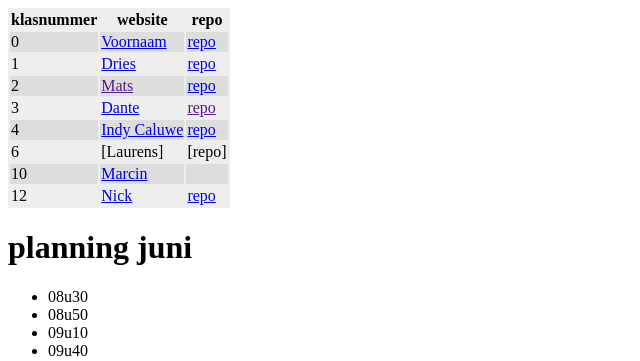
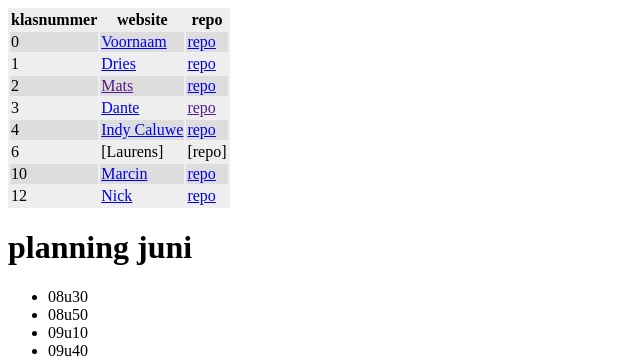
Before and after one commit to vbrh-immalle/vbrh-immalle.github.io, a Jekyll site: the page built from GIPWebsites2018-2019/index.md, in a window 1280 px wide. Shown: the top 361 px of the page, without its empty margins (0-640 px from the left). Built offline with Jekyll 4.4.1, drawn with Linux system fonts in a browser that asks for light colours; some web fonts are replaced.

Commit message:
Add repo Marcin

```diff
--- a/GIPWebsites2018-2019/index.md
+++ b/GIPWebsites2018-2019/index.md
@@ -11,7 +11,7 @@ title: GIP Websites 2016-2017
 | 3 | [Dante](http://DanteB-immalle.github.io/) | [repo]() |
 | 4 | [Indy Caluwe](https://github.com/indyc-immalle) |[repo](https://github.com/indyc-immalle/indyc-immalle.github.io)|
 | 6 | [Laurens] | [repo] |
-|10 | [Marcin](http://MarcinK-immalle.github.io/) |
+|10 | [Marcin](http://MarcinK-immalle.github.io/) | [repo](https://marcink-immalle.github.io/GIP_Site/) |
 | 12 | [Nick](http://NickZ-immalle.github.io/) | [repo](https://github.com/vbrh-immalle/vbrh-immalle.github.io) |
 
 
```
